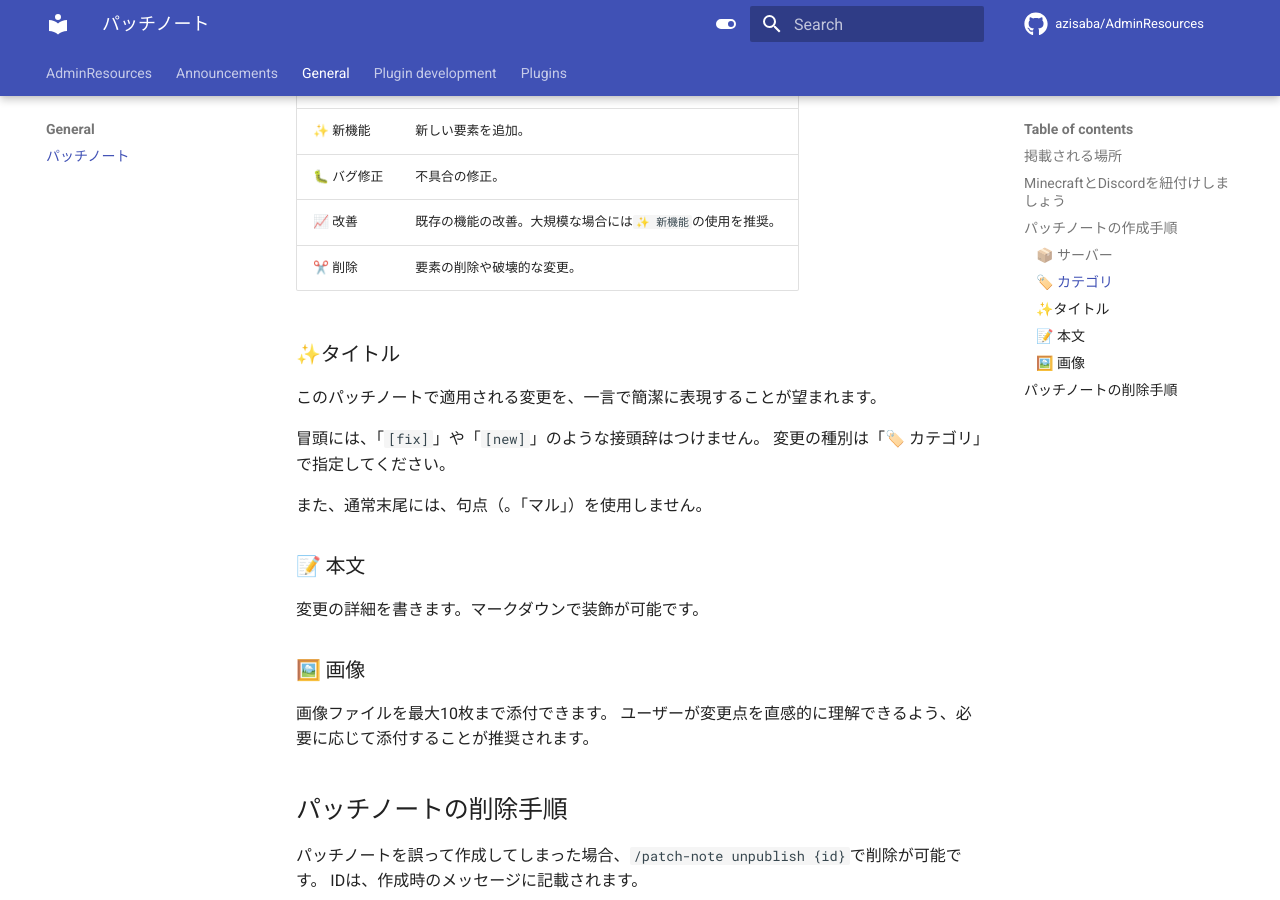
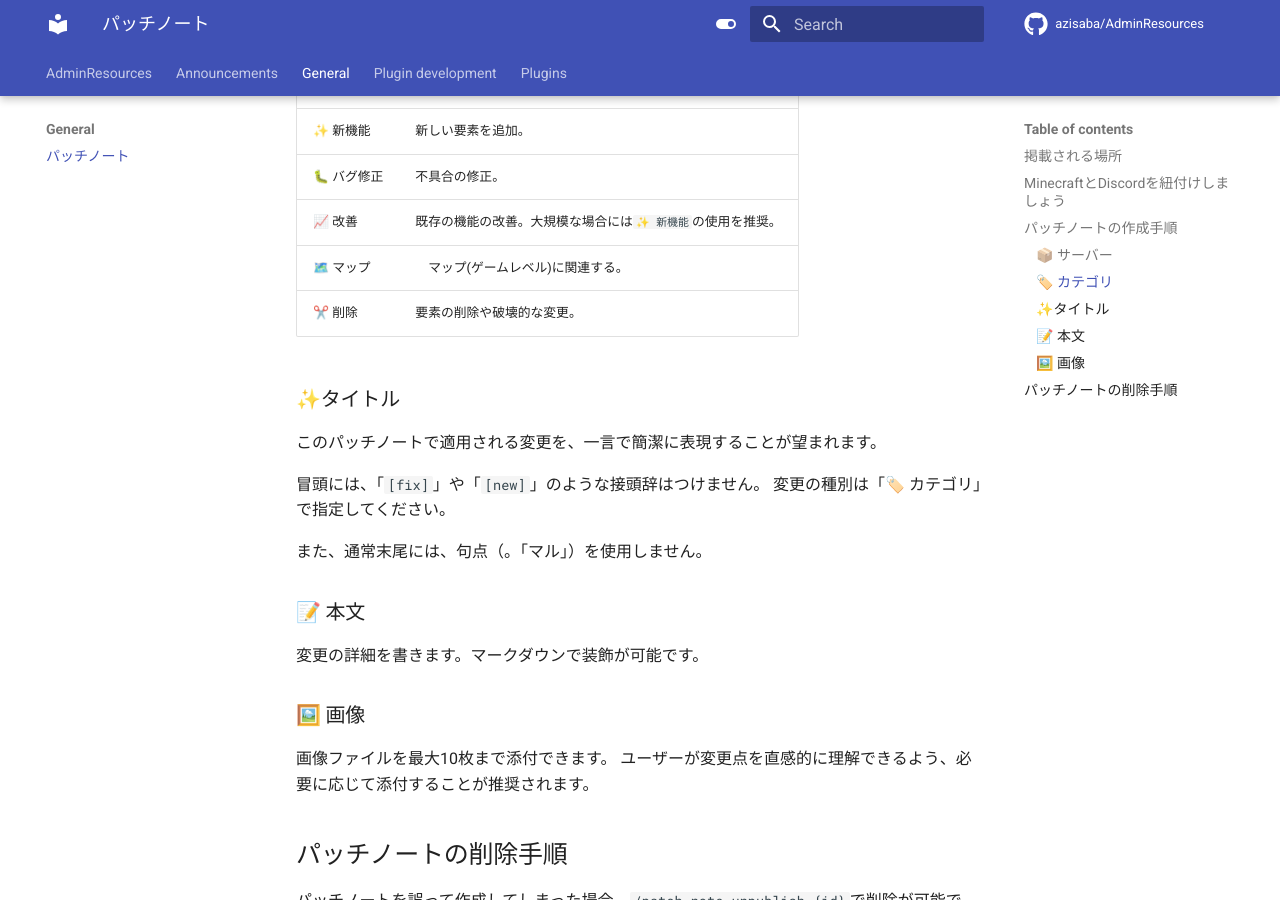
Before and after one commit to azisaba/AdminResources, an MkDocs documentation site: the page built from docs/general/patch-notes.md, in a window 1280 px wide and 900 px high, scrolled down 2069 px. Built offline with MkDocs 1.6.1 and Material for MkDocs 9.7.7, drawn with Linux system fonts in a browser that asks for light colours; comment, search, counter and statistics services are not loaded.

Commit message:
docs: update patch notes with new "Map" category

```diff
--- a/docs/general/patch-notes.md
+++ b/docs/general/patch-notes.md
@@ -41,6 +41,7 @@ Minecraftサーバー内で`/link-discord`を実行して、案内に従って
 | ✨ 新機能   | 新しい要素を追加。                       |
 | 🐛 バグ修正 | 不具合の修正。                         |
 | 📈 改善   | 既存の機能の改善。大規模な場合には`✨ 新機能`の使用を推奨。 |
+| 🗺️ マップ | 　マップ(ゲームレベル)に関連する。              |
 | ✂️ 削除   | 要素の削除や破壊的な変更。                   |
 
 ### ✨タイトル
```
